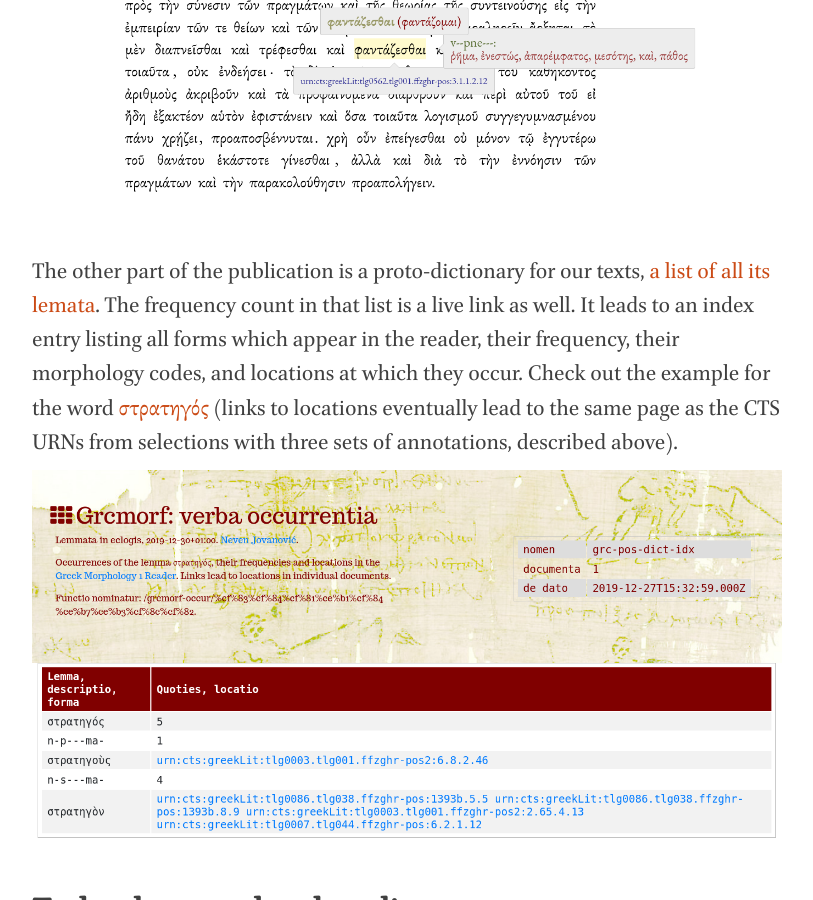
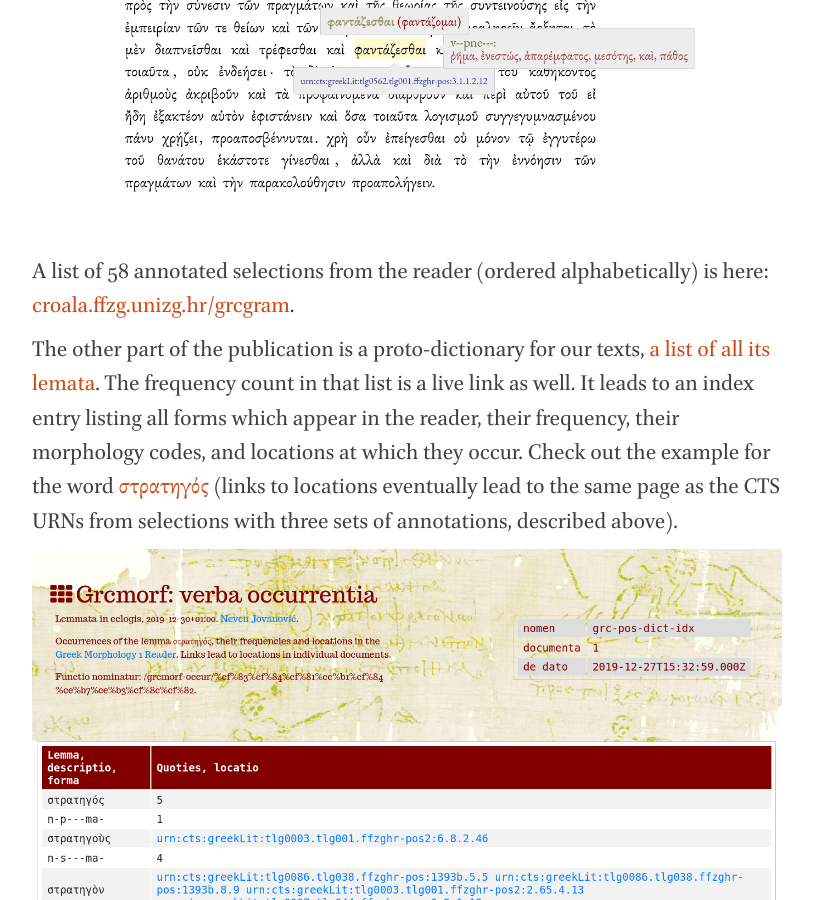
Before and after one commit to nevenjovanovic/nevenjovanovic.github.io, a Jekyll site: the page built from _posts/2019-12-30-grcmorf.markdown, in a window 1280 px wide and 900 px high, scrolled down 1948 px. Shown: the whole window, without its empty margins (233-1046 px from the left). Built offline with Jekyll 4.4.1, drawn with Linux system fonts in a browser that asks for light colours; nearby versions of some CDN libraries.

Commit message:
Add link to the content page of Greek reader

```diff
--- a/_posts/2019-12-30-grcmorf.markdown
+++ b/_posts/2019-12-30-grcmorf.markdown
@@ -17,9 +17,11 @@ A team of the older students helped prepare a digital, clearly structured gramma
 
 A simple two-part digital publication demonstrates our knowledge of Greek grammar and lexicon, as digitally encoded in the collection.
 
-A text from the reader with our commentary as (multiple) HTML tooltips is here: [Marci Aurelii ad se ipsum 3.1, cum analysi grammatica et lemmatibus](http://croala.ffzg.unizg.hr/grcgram/marcusaurelius3-1.html). Each word (and punctuation mark) has three types of notes – a reference to its lemma, a morphological description (in ALDT codes and, in the selection from Marcus Aurelius, in Greek grammatical terms), and a CTS URN which is a live link.
+A text from the reader with our commentary as (multiple) HTML tooltips is here: [Marci Aurelii ad se ipsum 3.1, cum analysi grammatica et lemmatibus](http://croala.ffzg.unizg.hr/grcgram/tlg0562.tlg001.ffzghr-pos:3.1.html). Each word (and punctuation mark) has three types of notes – a reference to its lemma, a morphological description (in ALDT codes and, in the selection from Marcus Aurelius, in Greek grammatical terms), and a CTS URN which is a live link.
 
 ![A commented selection from Marcus Aurelius]({{ site.url }}/img/marcusaurelius-annotated.png "A selection from Marcus Aurelius")
+
+A list of 58 annotated selections from the reader (ordered alphabetically) is here: [croala.ffzg.unizg.hr/grcgram](http://croala.ffzg.unizg.hr/grcgram/).
 
 The other part of the publication is a proto-dictionary for our texts, [a list of all its lemata](http://croala.ffzg.unizg.hr/basex/grcmorf-lemmata). The frequency count in that list is a live link as well. It leads to an index entry listing all forms which appear in the reader, their frequency, their morphology codes, and locations at which they occur. Check out the example for the word [στρατηγός](http://croala.ffzg.unizg.hr/basex/grcmorf-occur/%CF%83%CF%84%CF%81%CE%B1%CF%84%CE%B7%CE%B3%CF%8C%CF%82) (links to locations eventually lead to the same page as the CTS URNs from selections with three sets of annotations, described above).
 
```
